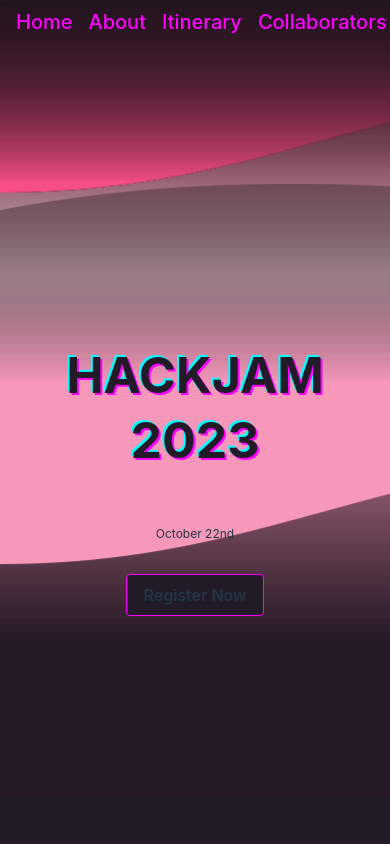
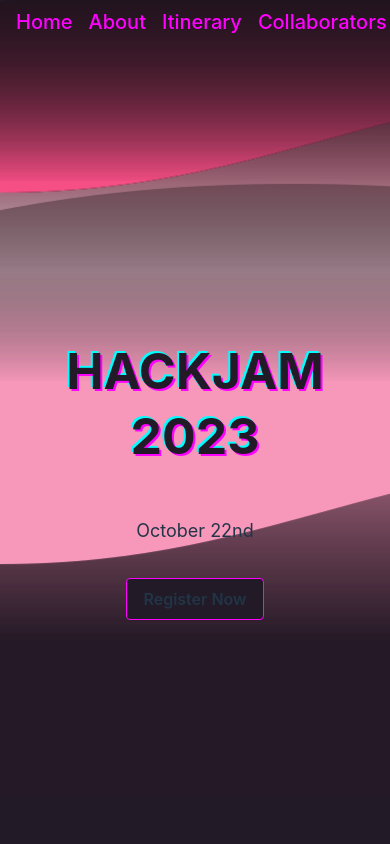
Before and after one commit to AsadbekNematov/hackjam, a React (Vite) app in the folder HackJam/: page / in a window 390 px wide. Shown: the top 844 px of the page. Built offline with nearby package versions, Linux system fonts and the light colour scheme.

Commit message:
Fixed faq, increased size of date

```diff
--- a/HackJam/src/App.css
+++ b/HackJam/src/App.css
@@ -100,9 +100,6 @@
   flex-direction: row;
   align-items: middle;
   justify-content: center;
-}
-.faq-btn {
-  align-self:
 }
 .btn:active,
 .btn:hover {
@@ -265,6 +262,11 @@
     opacity: 1;
   }
 }
+@media screen and (max-width: 700px) {
+  .q-text {
+    font-size: 0.62rem;
+  }
+}
 @media screen and (max-width: 420px) {
   .schedule {
     position: relative;
--- a/HackJam/src/components/Home.jsx
+++ b/HackJam/src/components/Home.jsx
@@ -16,7 +16,7 @@ function Home() {
           <h3 className="m-auto font-bold dark-color tt">2023</h3>
           <br/>
           <br/>
-          <h2 className=""><sup>October 22nd</sup></h2>
+          <h2 className="text-2xl"><sup>October 22nd</sup></h2>
           <br/>
           <form action="https://ocioyx01rpq.typeform.com/to/vSjZMc0c" target="_blank" >
             <button onClick="" className="btn bg-transparent font-semibold py-2 px-4 border btn-border hover:border-transparent rounded">
--- a/HackJam/src/components/QA.jsx
+++ b/HackJam/src/components/QA.jsx
@@ -10,7 +10,7 @@ function QA({question, answer}) {
   return (
     <div className={container}>
       <div className="p-4 text-xl relative font-medium flex">
-        <div className="text-left w-5/6 flex-auto">
+        <div className="text-left w-5/6 flex-auto q-text">
           {question}
         </div>
         <button
```
